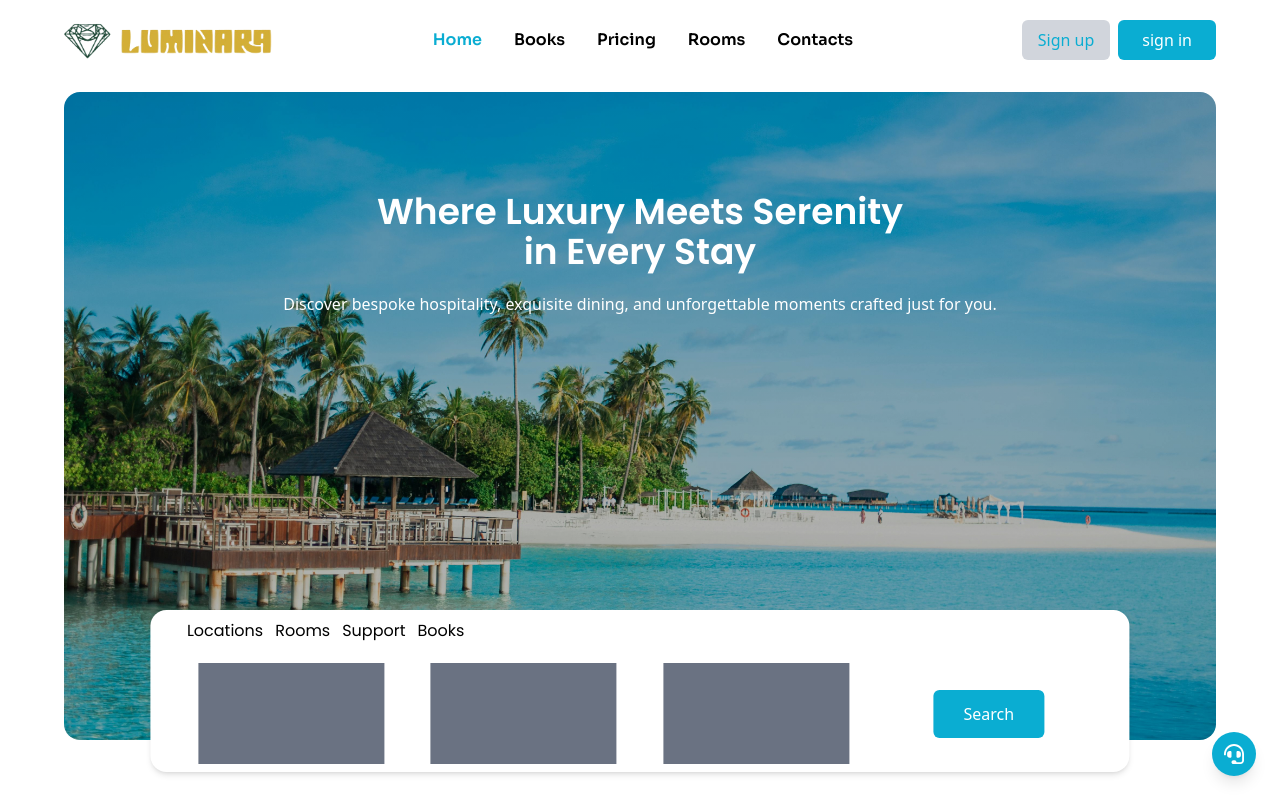
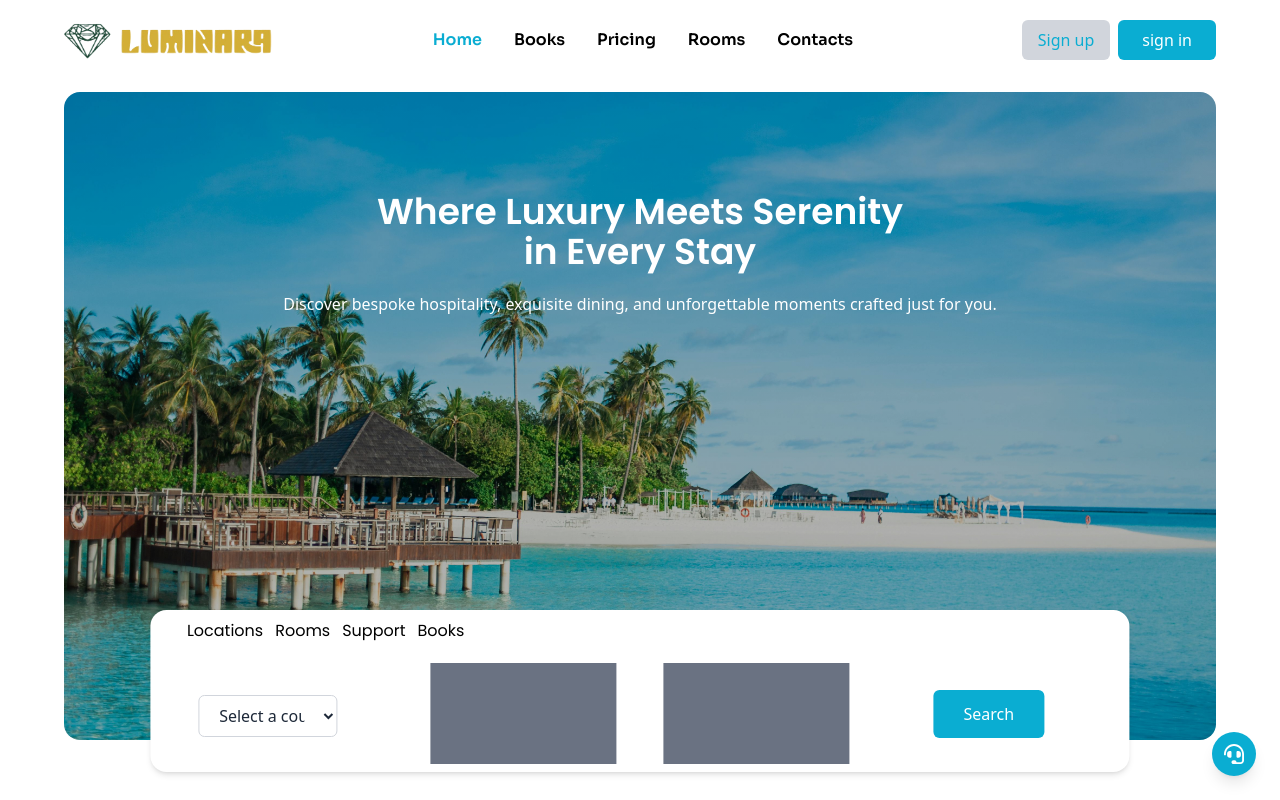
Before and after one commit to dani-dina/Hotel-Management-System-, a React (Vite) app in the folder frontend/: page / in a window 1280 px wide. Shown: the top 800 px of the page. Built offline with nearby package versions, Linux system fonts and the light colour scheme.

Commit message:
Frontend

```diff
--- a/frontend/src/components/Jumbotron.jsx
+++ b/frontend/src/components/Jumbotron.jsx
@@ -19,8 +19,22 @@ const Jumbotron = () => {
         }
       </div>
       <div className='w-full h-3/4 flex items-center justify-around'>
-        <div className='h-full w-1/5 bg-gray-500'>
-
+        <div className='h-full w-1/5 '>
+          <div className="w-full max-w-sm mx-auto mt-8">
+            <select
+              id="country"
+              value={selected}
+              onChange={(e) => setSelected(e.target.value)}
+              className="block w-3/4 px-4 py-2 border border-gray-300 rounded-md focus:outline-none bg-white text-gray-800"
+            >
+            <option value="" disabled>Select a country</option>
+            {countries.map((country) => (
+              <option key={country} value={country}>
+                {country}
+              </option>
+            ))}
+          </select>
+    </div>
         </div>
         <div className='h-full w-1/5 bg-gray-500'>
 
```
